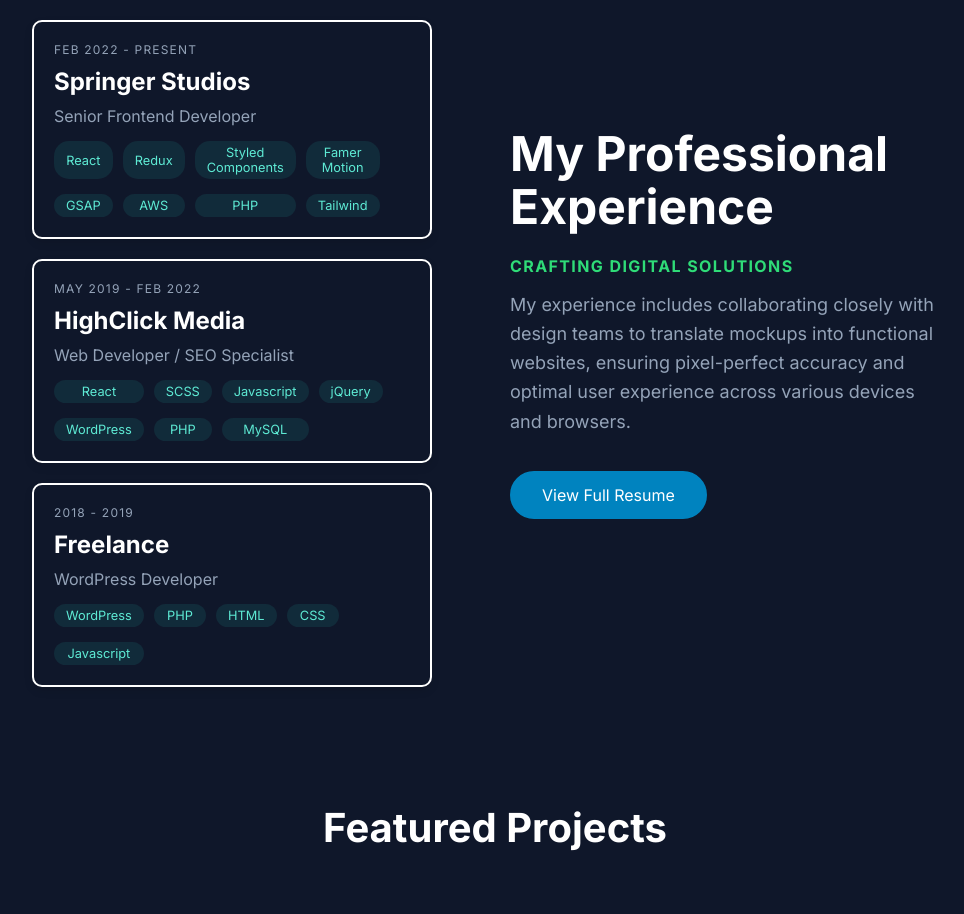
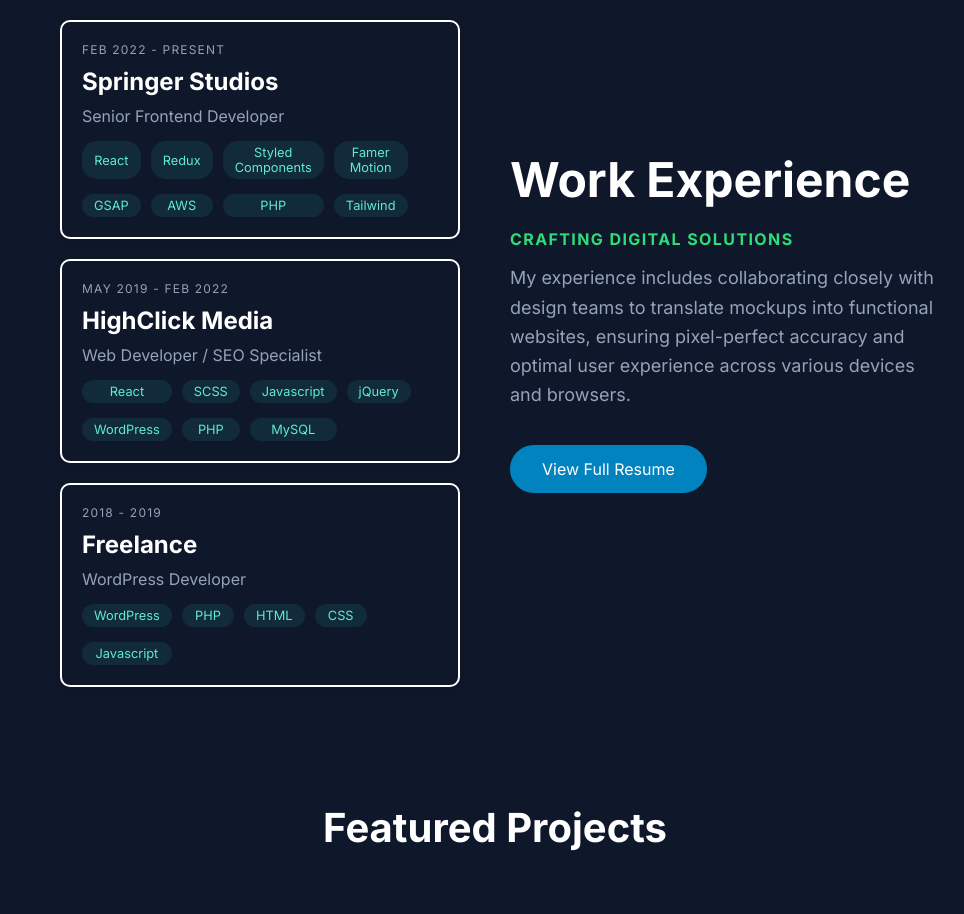
Before and after one commit to itsrichardhaar/Springer-React-Sandbox, a React (Create React App) app in the folder springer-sandbox/: page / in a window 1280 px wide. Shown: the part 860-1774 px from the top of the page, without its empty margins (145-1109 px from the left). Built offline with nearby package versions, Linux system fonts and the light colour scheme.

Commit message:
Update data.js
Update experience headline

```diff
--- a/springer-sandbox/src/components/ExperienceSection/data.js
+++ b/springer-sandbox/src/components/ExperienceSection/data.js
@@ -4,7 +4,7 @@ export const ExperienceObjOne = {
     lightText: false,
     lightTextDesc: true,
     topLine: 'Crafting Digital Solutions',
-    headline: 'My Professional Experience',
+    headline: 'Work Experience',
     description:
       'My experience includes collaborating closely with design teams to translate mockups into functional websites, ensuring pixel-perfect accuracy and optimal user experience across various devices and browsers.',
     buttonLabel: 'View Full Resume',
```
